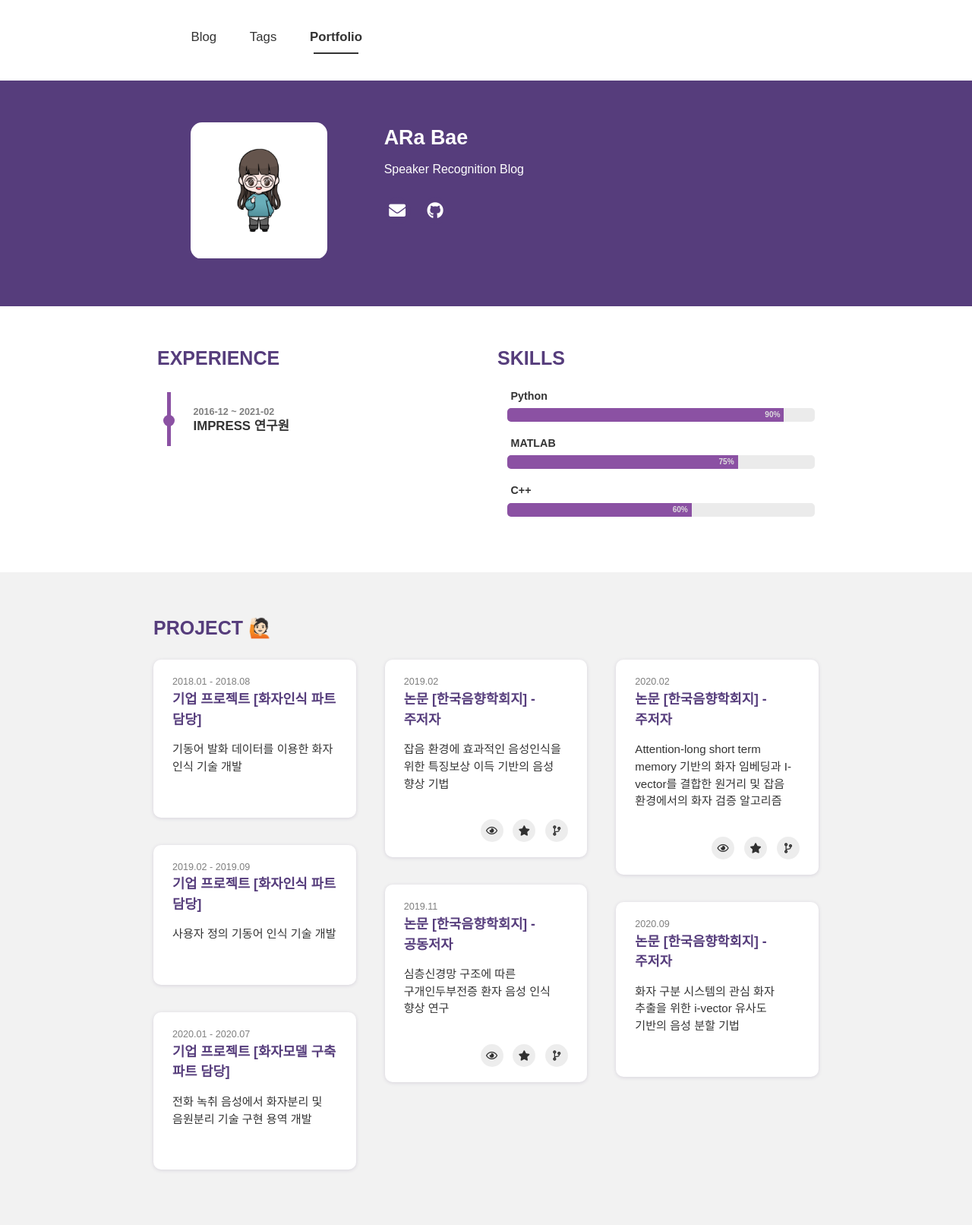
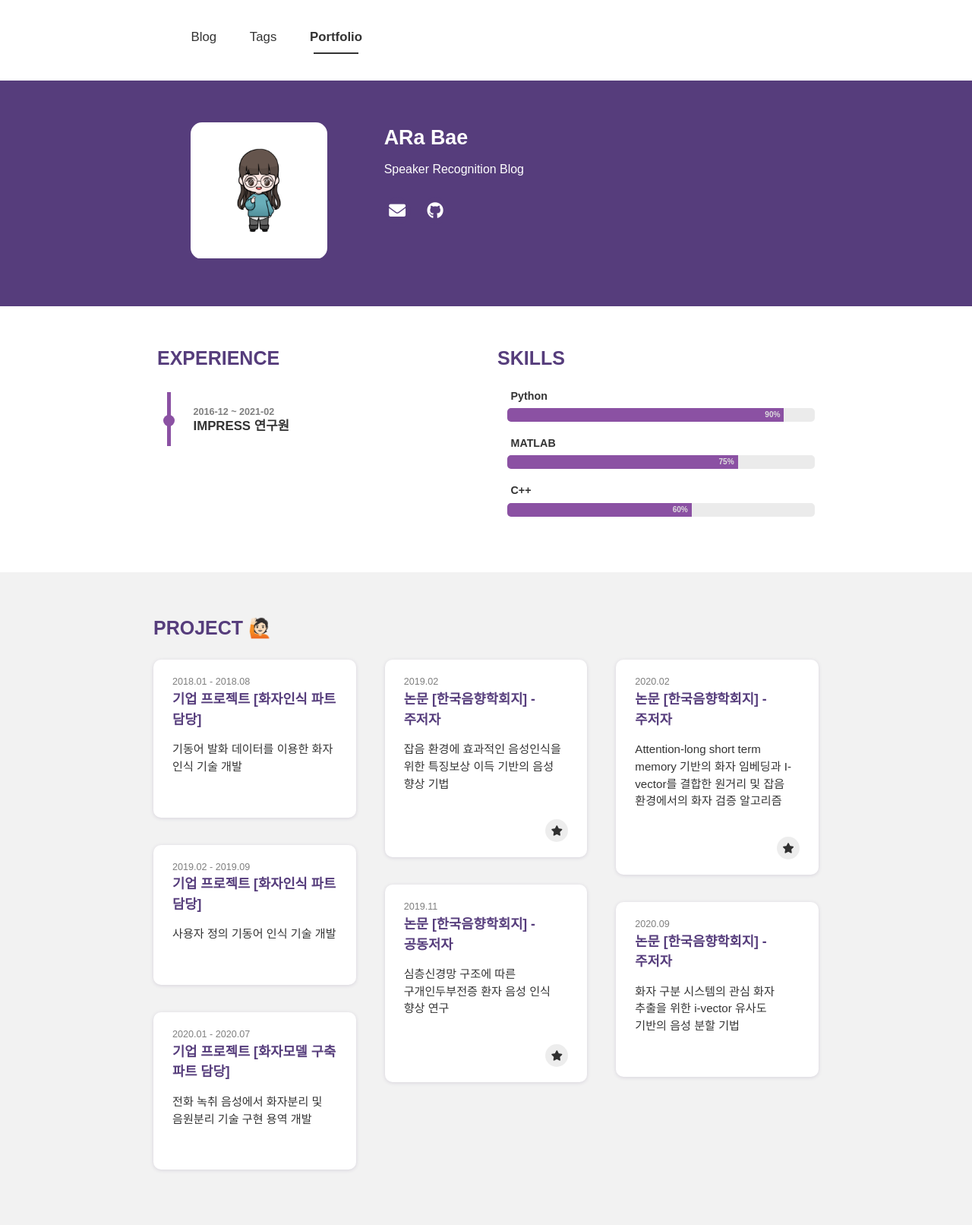
Before and after one commit to arabae/arabae.github.io, a Jekyll site: the page built from portfolio.html, in a window 1280 px wide. Shown: the whole page at 76% size. Built offline with Jekyll 4.4.1, drawn with Linux system fonts in a browser that asks for light colours; nearby versions of some CDN libraries; some web fonts are replaced.

Commit message:
update link of research

```diff
--- a/_includes/projects.html
+++ b/_includes/projects.html
@@ -30,9 +30,7 @@
           <div class="icons">
             {% if project.url %}
             {% assign url = project.url %}
-            <a href="{{ url }}/subscription"><i class="far fa-eye"></i></a>
             <a href="{{ url }}"><i class="fas fa-star"></i></a>
-            <a href="{{ url }}/fork"><i class="fas fa-code-branch"></i></a>
             {% endif %}
             {% if project.modal %}
             <a title="{{ id }}" onClick="open_modal(this.title)" class="modal-btn"><i class="fas fa-plus"></i></a>
```
Also changed, not shown: _posts/2019-07-09-Generalized End-to-End Loss For Speaker Verification.md (+12 -0 lines).
